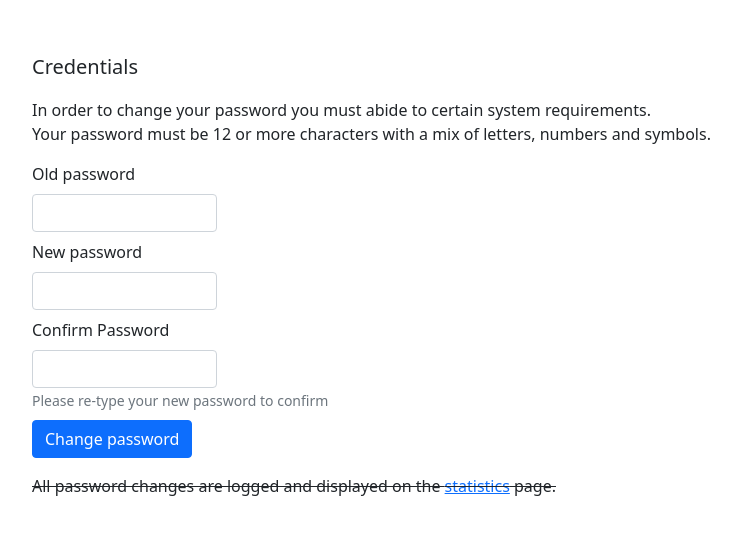
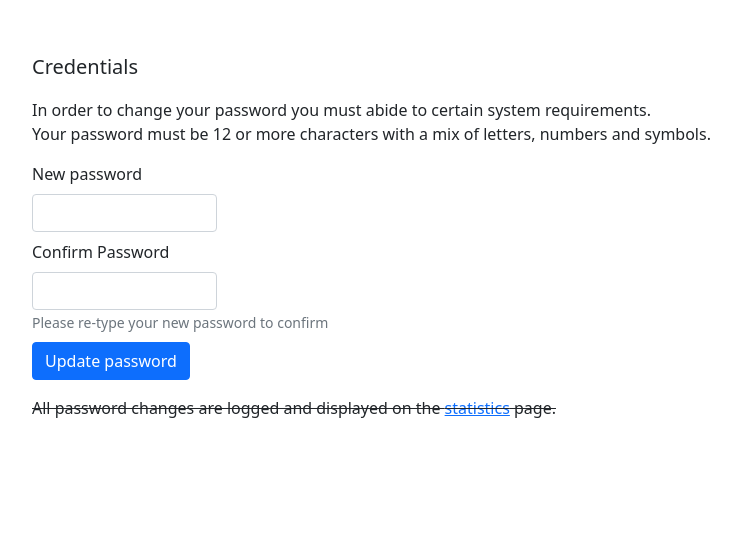
Before and after one commit to alenmeister/opensmtpd-admin, a Flask app: template src/templates/account.jinja2 in a window 1280 px wide. Shown: the part 56-591 px from the top of the page, without its empty margins (53-794 px from the left). Run offline with Flask 3, Linux system fonts and the light colour scheme; tables that the repository leaves empty hold one stand-in row (values such as "Sample post"); the template is opened without the code that fills it: values that come from a table or form of the project are taken from there, most other values are stand-ins (such as "Sample title", 1, 10 or a date in 2020).

Commit message:
Fix formatting of form element

```diff
--- a/src/templates/account.jinja2
+++ b/src/templates/account.jinja2
@@ -20,11 +20,11 @@
               {{ message }}
             </div>
             {% endfor %}
-          <form method="POST">
+              <form action="/account" method="POST">
                 {{ form.csrf_token }}
                 <div class="col-md-2 mb-2">
-              {{ form.old_password.label(for='old_password', class='form-label') }}
-              {{ form.old_password(type='password', class='form-control') }}
+                  {{ form.current_password.label(for='current_password', class='form-label') }}
+                  {{ form.current_password(type='password', class='form-control') }}
                 </div>
                 <div class="col-md-2 mb-2">
                   {{ form.new_password.label(for='new_password', class='form-label') }}
@@ -38,7 +38,7 @@
                     <small class="form-text text-muted">Please re-type your new password to confirm</small>
                 </div>
                 <div class="col-md-2">
-              <button type="submit" class="btn btn-primary">Change password</button>
+                  <button type="submit" class="btn btn-primary">Update password</button>
                 </div>
               </form>
             <p class="mt-3"><s>All password changes are logged and displayed on the <a href="#">statistics</a> page.</s><br/>
```
Lines whose indentation alone changed are shown as unchanged.
